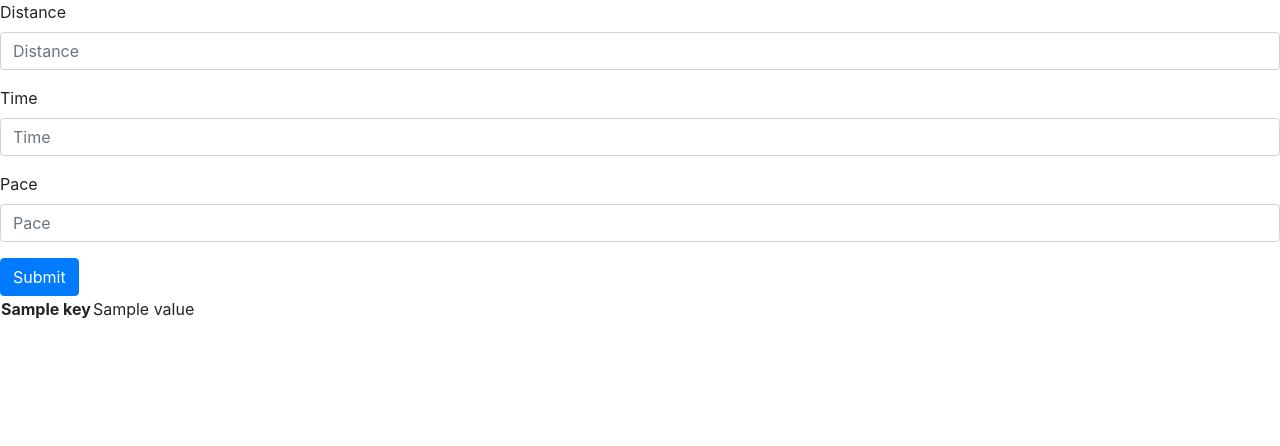
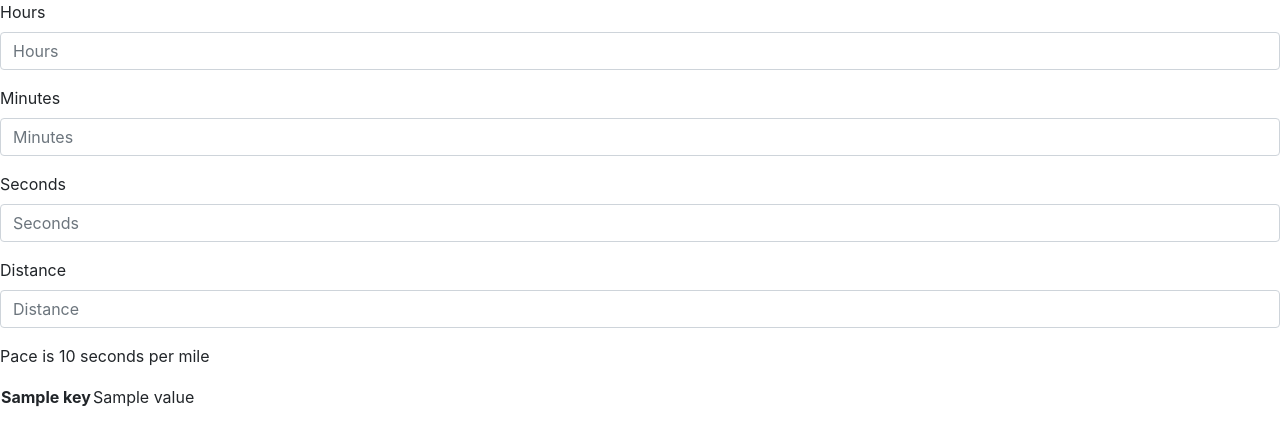
Before and after one commit to tuckermiles70/Flask-Pace-Calculator, a Flask app: template templates/index.html in a window 1280 px wide. Shown: the top 446 px of the page. Run offline with Flask 2, Linux system fonts and the light colour scheme; the template is opened without the code that fills it: most values are stand-ins (such as "Sample title", 1, 10 or a date in 2020); some libraries are stand-ins or nearby versions.

Commit message:
Swithced from Jinja forms to other data handling methods

```diff
--- a/app.py
+++ b/app.py
@@ -18,39 +18,72 @@ def calculatePace(result):
     print('Distance: {}\nTime: {}\n'.format(distance, totalseconds))
     print('Pace is {} seconds per mile'.format(totalseconds / distance))
 
-def calculateDistance(result):
-    # distance is time / pace
-    print('We\'re calculating distance')
+    return render_template('index.html', pace='100')
+
+# def calculateDistance(result):
+#     # distance is time / pace
+#     print('We\'re calculating distance')
+
+#     totalseconds = 0
+#     totalseconds += int(result['hours']) * 3600
+#     totalseconds += int(result['minutes']) * 60
+#     totalseconds += int(result['seconds'])
+
+#     pace = float(result['pace'])
+
+#     print('Time: {}\nPace: {}\n'.format(totalseconds, pace))
+#     print('Distance is {} miles'.format(totalseconds / pace))
+
+# def calculateTime(result):
+#     # time = distance * pace
+#     print('We\'re calculating time')
+
+#     distance = float(result['distance'])
+
+#     pace = float(result['pace'])
+
+#     print('Distance: {}\nPace: {}\n'.format(distance, pace))
+#     print('Time is {} seconds'.format(distance * pace))
+
+#     return render_template('index.html', pace='200')
+
+# https://stackoverflow.com/questions/11556958/sending-data-from-html-form-to-a-python-script-in-flask
+# using this instead of the jinja forms stuff
+@app.route('/handle_data', methods=['POST'])
+def handle_data():
+    # print("here")
+    result = request.form
 
     totalseconds = 0
     totalseconds += int(result['hours']) * 3600
     totalseconds += int(result['minutes']) * 60
     totalseconds += int(result['seconds'])
 
-    pace = float(result['pace'])
-
-    print('Time: {}\nPace: {}\n'.format(totalseconds, pace))
-    print('Distance is {} miles'.format(totalseconds / pace))
-
-def calculateTime(result):
-    # time = distance * pace
-    print('We\'re calculating time')
-
     distance = float(result['distance'])
 
-    pace = float(result['pace'])
+    print('Distance: {}\nTime: {}\n'.format(distance, totalseconds))
+    print('Pace is {} seconds per mile'.format(totalseconds / distance))
 
-    print('Distance: {}\nPace: {}\n'.format(distance, pace))
-    print('Time is {} seconds'.format(distance * pace))
+    return render_template('index.html', pace = totalseconds / distance)
 
-# https://stackoverflow.com/questions/11556958/sending-data-from-html-form-to-a-python-script-in-flask
-# using this instead of the jinja forms stuff
-@app.route('/handle_data', methods=['POST'])
-def handle_data():
-    print("here")
-    data = request.form.get('distance')
+    # if result['hours'] != '' and result['minutes'] != '' and result['seconds'] != '':
+    #     givenTime = True
+    # else:
+    #     givenTime = False
 
-    return render_template('index.html')
+    # if result['distance'] != '' and givenTime and result['pace'] == '':
+    #     calculatePace(result)
+    # # elif result['pace'] != '' and givenTime and result['distance'] == '':
+    # #     calculateDistance(result)
+    # elif result['distance'] != '' and result['pace'] != '' and not givenTime:
+    #     calculateTime(result)
+    # else:
+    #     # https://stackoverflow.com/questions/23155863/generating-an-html-code-from-a-flask-server
+    #     print('Error: 2 Fields must be completed and 1 must be blank!')
+
+    # return render_template('index.html', pace='-1')
+
+    # return render_template('index.html')
 
 # Base url
 @app.route('/', methods=['GET', 'POST'])
--- a/templates/index.html
+++ b/templates/index.html
@@ -16,22 +16,35 @@
 
     <!-- <div class="col-md-6 offset-md-3"> -->
 
-    <form action="{{ url_for('handle_data') }}" method="post">
+    <form name="form1" action="{{ url_for('handle_data') }}" method="post">
+
+        <div class="form-group">
+            <label for="hours">Hours</label>
+            <input name="hours" class="form-control" id="hours" placeholder="Hours">
+        </div>
+        <div class="form-group">
+            <label for="minutes">Minutes</label>
+            <input name="minutes" class="form-control" id="minutes" placeholder="Minutes">
+        </div>
+        <div class="form-group">
+            <label for="seconds">Seconds</label>
+            <input name="seconds" class="form-control" id="seconds" placeholder="Seconds">
+        </div>
 
         <div class="form-group">
             <label for="distance">Distance</label>
             <input name="distance" class="form-control" id="distance" placeholder="Distance">
         </div>
-        <div class="form-group">
-            <label for="time">Time</label>
-            <input name="time" class="form-control" id="time" placeholder="Time">
-        </div>
-        <div class="form-group">
+
+        <!-- <div class="form-group">
             <label for="pace">Pace</label>
             <input name="pace" class="form-control" id="pace" placeholder="Pace">
         </div>
-        <button type="submit" class="btn btn-primary">Submit</button>
+        <button type="submit" class="btn btn-primary">Submit</button> -->
 
+        <p>
+            <div> Pace is {{ pace }} seconds per mile </div>
+        </p>
 
     </form>
 
```
